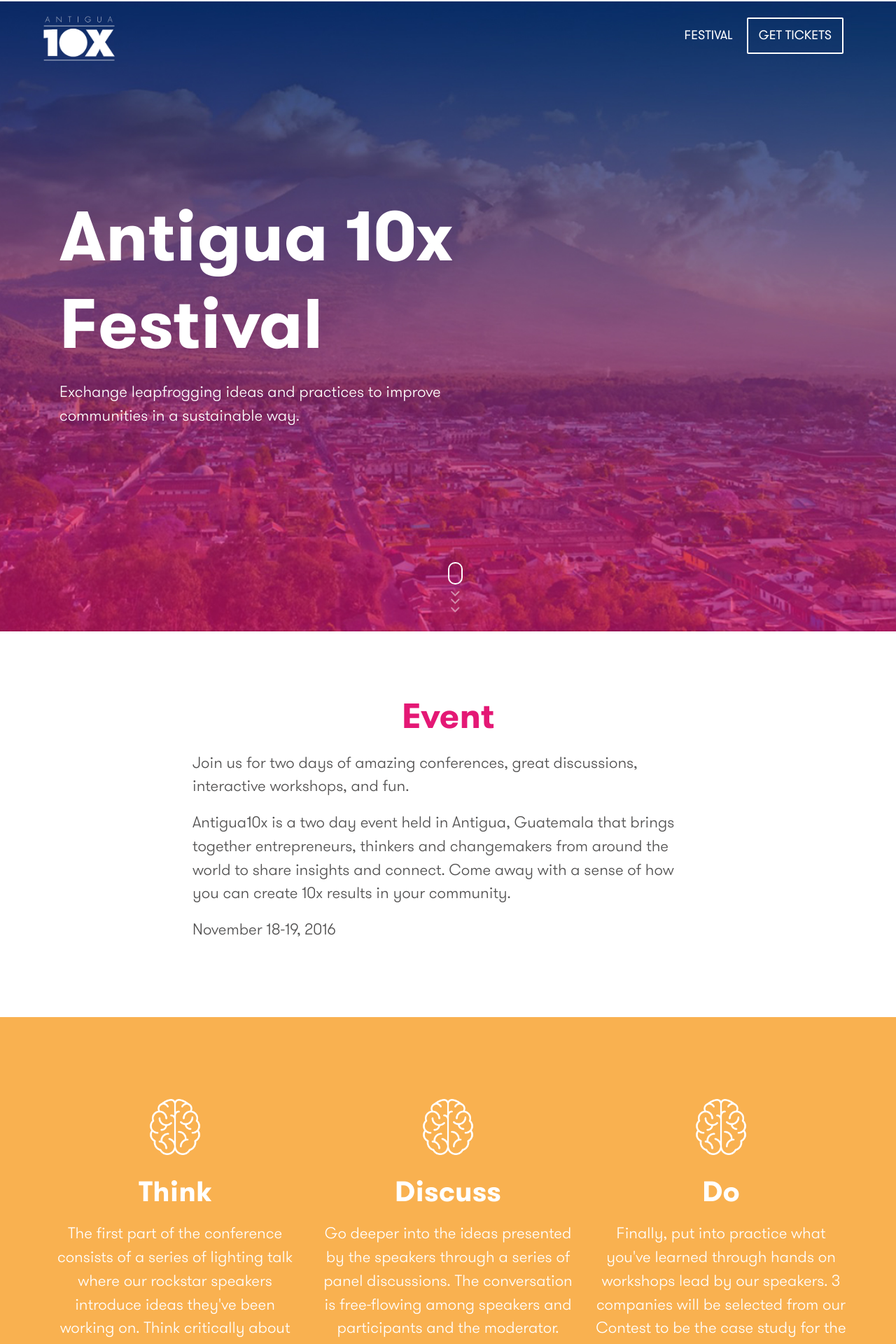
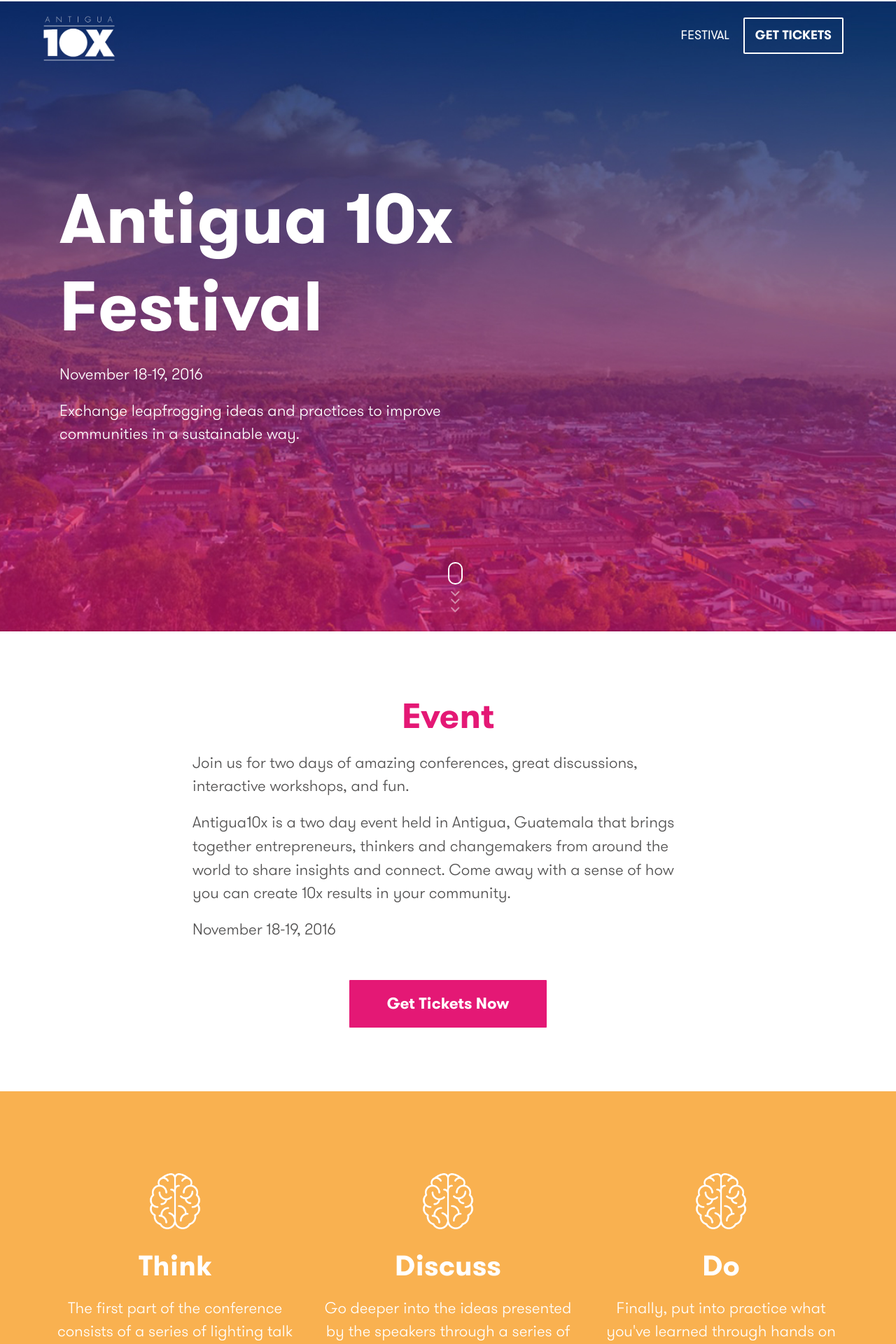
Before and after one commit to isabelgm/antigua10x, a Jekyll site: the page built from index.html, in a window 1280 px wide. Shown: the top 1920 px of the page at 70% size. Built offline with Jekyll 4.4.1, drawn with Linux system fonts in a browser that asks for light colours; nearby versions of some CDN libraries; some web fonts are replaced; some of the changed text lies outside the part shown.

Commit message:
Add CTAs

```diff
--- a/_sass/buttons.scss
+++ b/_sass/buttons.scss
@@ -14,8 +14,21 @@
   user-select: none;
   white-space: nowrap;
   cursor: pointer;
+  font-weight: bold;
 
   &:hover {
     text-decoration: none;
   }
 }
+
+.button-primary {
+  background-color: $magenta;
+  color: white;
+  font-size: 1.25rem;
+  padding: 1rem 3rem;
+  &:hover {
+    text-decoration: none;
+    color: white;
+    background-color: lighten($magenta, 5%);
+  }
+}
--- a/index.html
+++ b/index.html
@@ -6,6 +6,7 @@
     <div class="container">
       <div class="col-sm-7">
         <h1>Antigua 10x Festival</h1>
+        <p>November 18-19, 2016</p>
         <p>Exchange leapfrogging ideas and practices to improve communities in a sustainable way.</p>
       </div>
     </div>
@@ -28,6 +29,10 @@
         entrepreneurs, thinkers and changemakers from around the world to share insights and connect.
         Come away with a sense of how you can create 10x results in your community.</p>
       <p>November 18-19, 2016</p>
+
+      <div class="center">
+      <a href="#" class="button button-primary mt2">Get Tickets Now</a>
+      </div>
     </div>
   </div>
 </section>
@@ -104,3 +109,10 @@
    </p>
   </div>
 </section>
+
+<section class="center bg-grey">
+  <div class="container">
+    <h2>Don't miss the opportunity to make an impact</h2>
+    <a href="#" class="button button-primary mt2">Get Tickets Now</a>
+  </div>
+</section>
```
